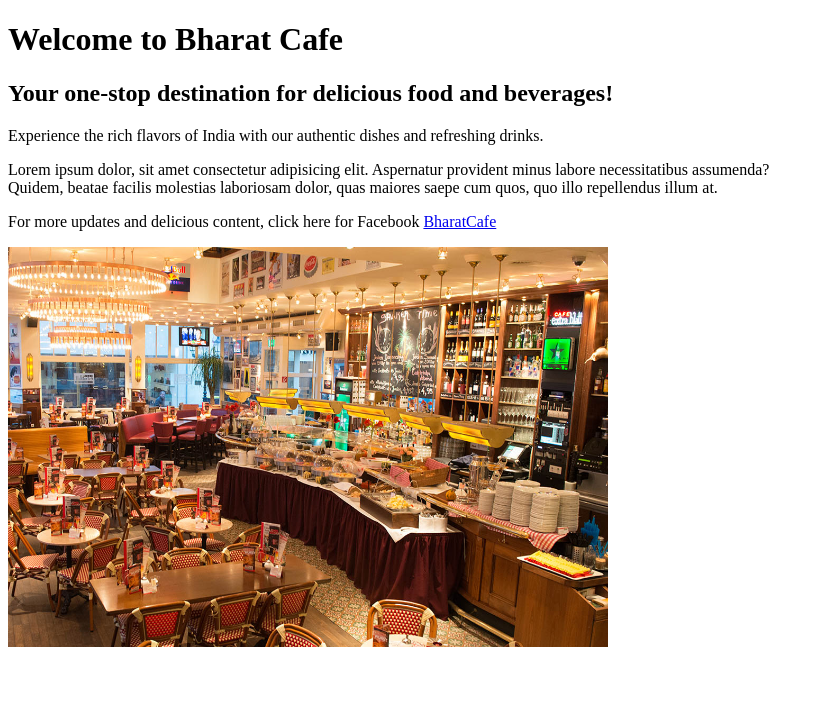
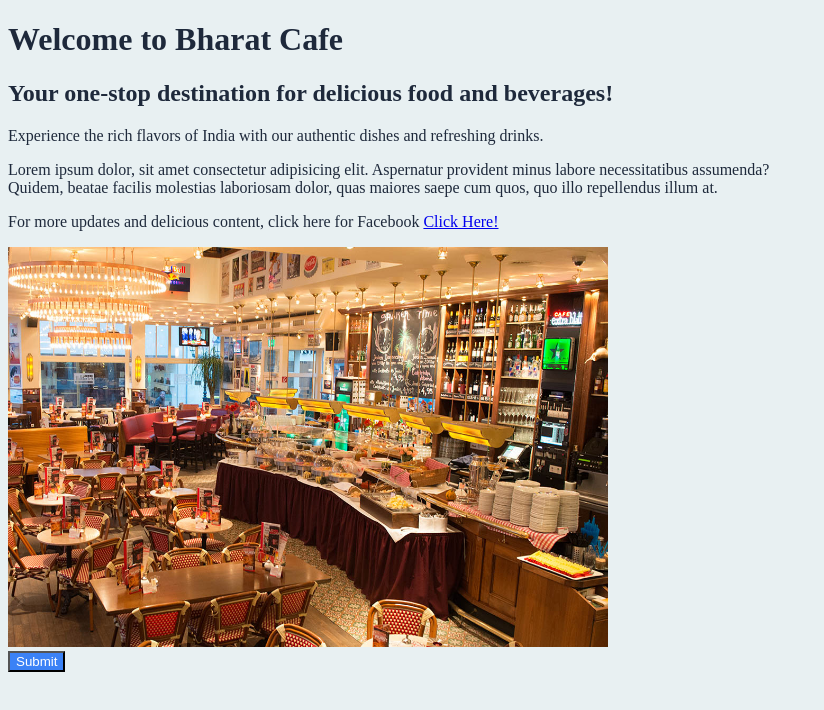
Before and after one commit to Sujay-Muramalla/WebDev_FSD_C247, a plain HTML site: page index.html in a window 1280 px wide. Shown: the whole page, without its empty margins (0-824 px from the left). Drawn offline with Linux system fonts and the light colour scheme.

Commit message:
added new changes to css and html

```diff
--- a/css/app.css
+++ b/css/app.css
@@ -1,10 +1,12 @@
-h1{
-    color:purple;
-}
-li{
-    color:green;
-}
-
-h1{
-    color:blue;
-}
+body {
+    background-color: #e8f0f2; /* pale cool blue-gray */
+    color: #1e293b;           /* slate text */
+  }
+  header, footer {
+    background-color: #0f172a; /* deep navy */
+    color: #e2e8f0;            /* soft white */
+  }
+  button {
+    background-color: #3b82f6; /* sky blue accent */
+    color: white;
+  }
--- a/index.html
+++ b/index.html
@@ -4,6 +4,8 @@
     <meta charset="UTF-8">
     <meta name="viewport" content="width=device-width, initial-scale=1.0">
     <title>BharatCafe</title>
+    <link rel="stylesheet" href="css/app.css">
+
 </head>
 <body>
 
@@ -12,12 +14,14 @@
     <p>Experience the rich flavors of India with our authentic dishes and refreshing drinks.</p>
     <p>Lorem ipsum dolor, sit amet consectetur adipisicing elit. Aspernatur provident minus labore necessitatibus assumenda? <br>
         Quidem, beatae facilis molestias laboriosam dolor, quas maiores saepe cum quos, quo illo repellendus illum at.</p>
-    <p>For more updates and delicious content, click here for Facebook <a href="https://www.facebook.com/BharatCafe">BharatCafe</a></p>
+    <p>For more updates and delicious content, click here for Facebook <a href="https://www.facebook.com/BharatCafe">Click Here!</a></p>
 
     <img src="/assets/Cafe_Extrablatt_Moers_06.jpg" alt="Bharat Cafe Image" width="600">
 
     <br>
 
+<button>Submit</button>
+
 
 
 
```
Also changed, not shown: 1 other file.
